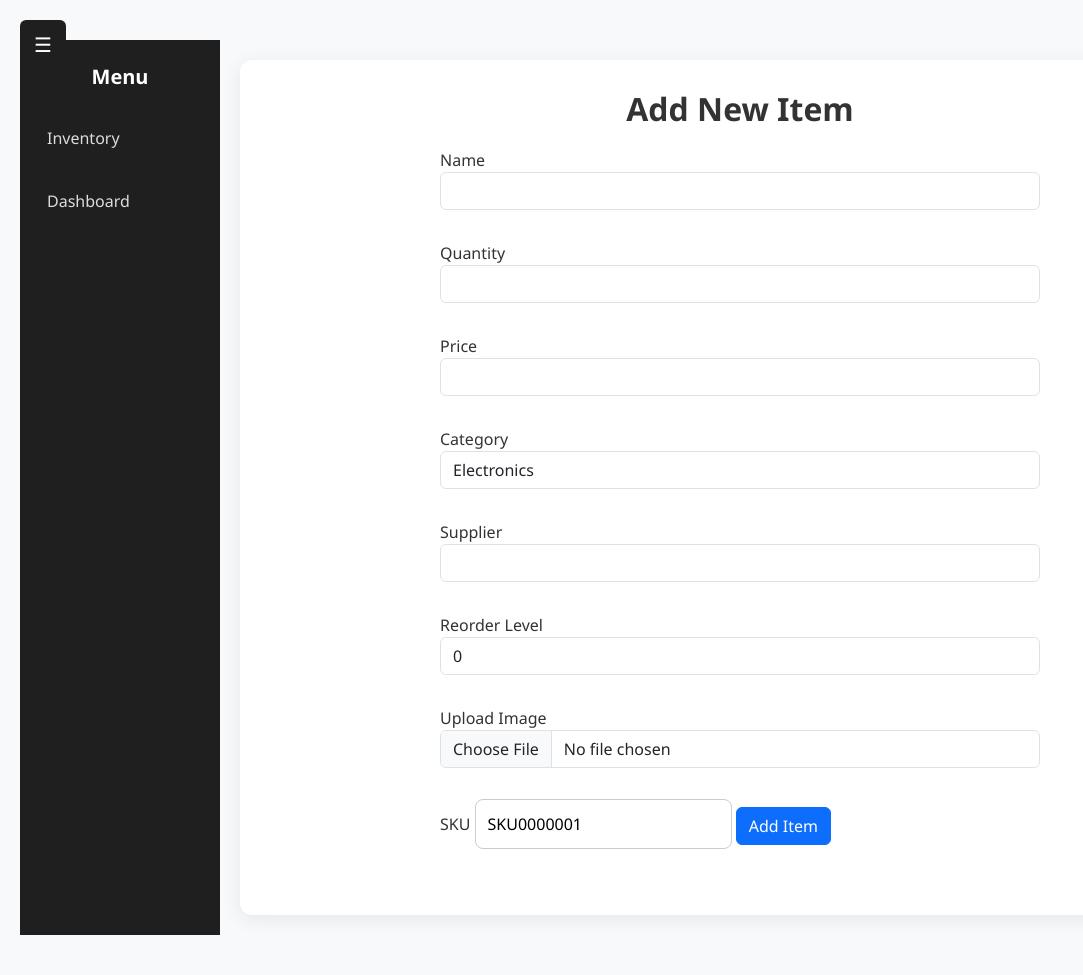
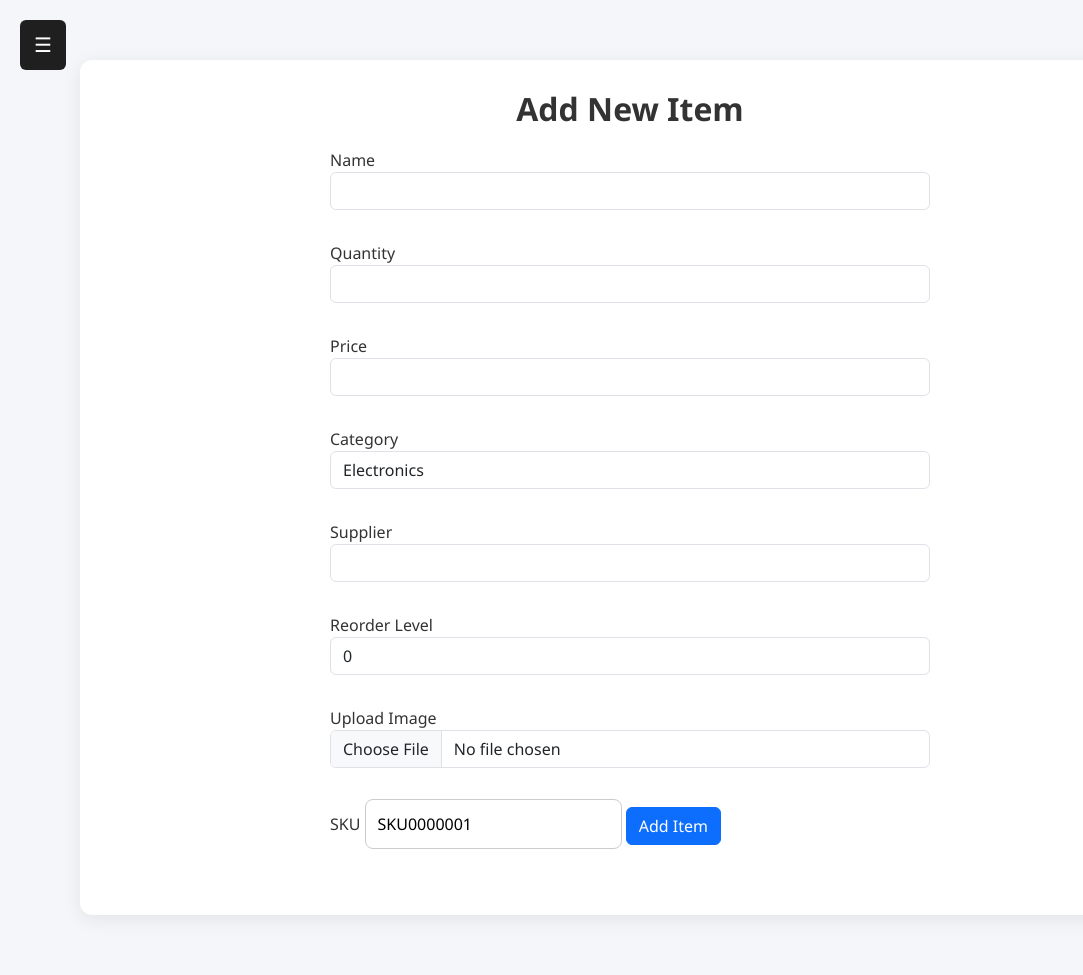
Before and after one commit to christianolivo33/project_inventory_start, a Flask app: page /add-item in a window 1280 px wide. Shown: the whole page, without its empty margins (0-1083 px from the left). Run offline with Flask 3, Linux system fonts and the light colour scheme; data that the repository does not hold is empty; some libraries are stand-ins or nearby versions.

Commit message:
inventory continued 0.3

```diff
--- a/templates/layout.html
+++ b/templates/layout.html
@@ -6,29 +6,25 @@
     <link rel="stylesheet" href="/static/style.css">
 </head>
 
-<body class="bg-light">
-
 <button id="sidebarToggle" class="sidebar-toggle">☰</button>
 
 <div class="page-wrapper">
 
-    <!-- LEFT SIDEBAR -->
-    <aside class="sidebar" id="sidebar">
+    <!-- Sidebar starts CLOSED -->
+    <aside class="sidebar closed" id="sidebar">
         <h3 class="sidebar-title">Menu</h3>
-
         <a class="sidebar-link" href="/">Inventory</a>
         <a class="sidebar-link" href="/dashboard">Dashboard</a>
     </aside>
 
-    <!-- MAIN CONTENT -->
-    <main class="content-area">
+    <!-- Content starts SHIFTED -->
+    <main class="content-area shifted">
         <div class="container">
             {% block content %}{% endblock %}
         </div>
     </main>
 
 </div>
-
 <!-- JAVASCRIPT MUST BE AT THE BOTTOM -->
 <script>
 document.addEventListener("DOMContentLoaded", function () {
```
